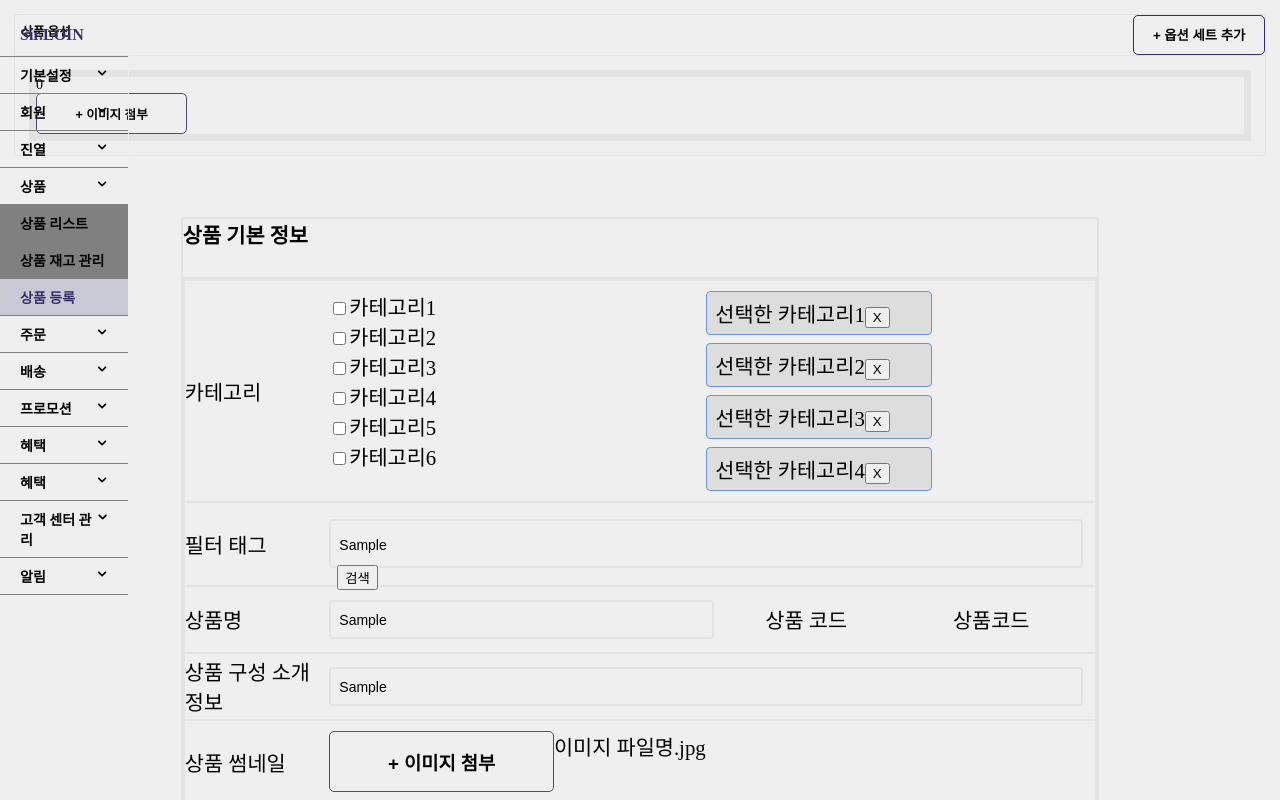
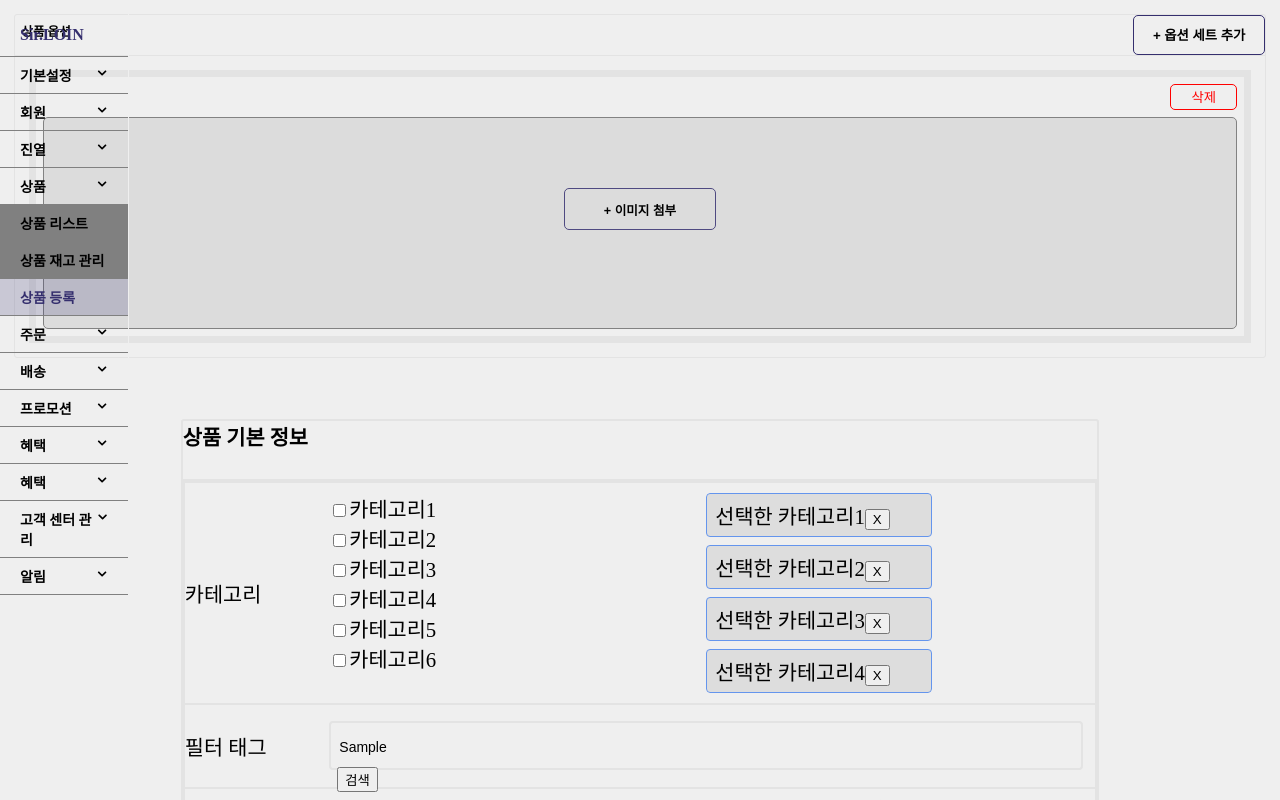
Before and after one commit to yunred/1stweek-sirloin-task, a React (Create React App) app: page / in a window 1280 px wide. Both pictures are taken after typing "Sample", "Sample", "Sample" into the empty fields and a click on the button "+ 옵션 세트 추가". Shown: the top 800 px of the page. Built offline with nearby package versions, Linux system fonts and the light colour scheme.

Commit message:
Add Pdoption Optionset component를 삭제가능한 버튼 구현

```diff
--- a/src/Component/PDoption/index.js
+++ b/src/Component/PDoption/index.js
@@ -70,21 +70,30 @@ const PDOContent = () => {
 }
 
 const OptionSet = (props) => {
+    const index = props.index
     const context = useContext(PDcontext).OptionSetData;
     const state = context.state;
     const setstate = context.setstate;
     const [imgList, setImgList] = useState([]);
     useEffect(()=>{
         const newstate = [...state];
-        newstate[props.index].optionImg = imgList;
+        newstate[index].optionImg = imgList;
         setstate(newstate);
     }, [imgList])
 
     return(
-        <div>
-            {props.index}
+        <>
+        <S.Buttonholder>
+            <S.DelOptionSet onClick={()=>{
+                const newstate = [...state];
+                newstate.splice(index, 1);
+                setstate(newstate);
+                }}>삭제</S.DelOptionSet>
+        </S.Buttonholder>
+        <S.Imgplaceholder>
             <SelectImg imgList={imgList} imgSetter={setImgList}/>
-        </div>
+        </S.Imgplaceholder>
+        </>
     )
 
 }
--- a/src/Component/PDoption/style.js
+++ b/src/Component/PDoption/style.js
@@ -31,3 +31,24 @@ export const OptionSetContainer = styled.div`
     border: 0.5em, solid, rgb(227,227,227);
     margin: 1em;
 `
+export const Imgplaceholder = styled.div`
+  text-align: center;
+  height: 10em;
+  margin: 0.5em;
+  padding-top: 5em;
+  background: rgb(220,220,220);
+  border: 1px solid rgb(130,130,130);
+  border-radius: 5px;
+`
+export const DelOptionSet = styled.button`
+  color: red;
+  background: none;
+  border: 1px solid red;
+  width: 5em;
+  height: 2em;
+  border-radius: 5px;
+`
+export const Buttonholder = styled.div`
+  margin: 0.5em;
+  text-align: right;
+`
```
